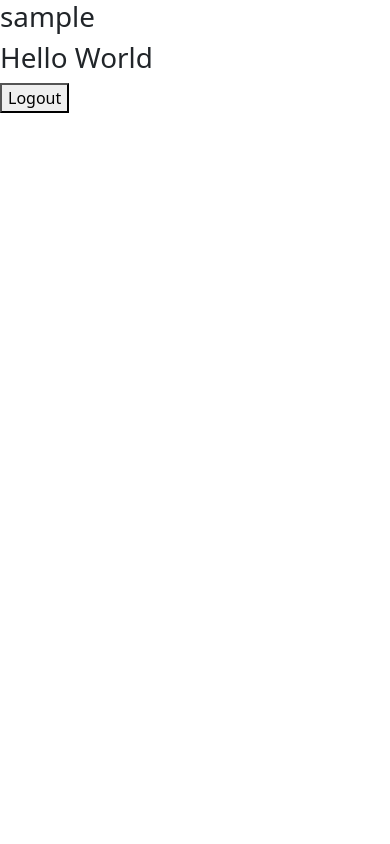
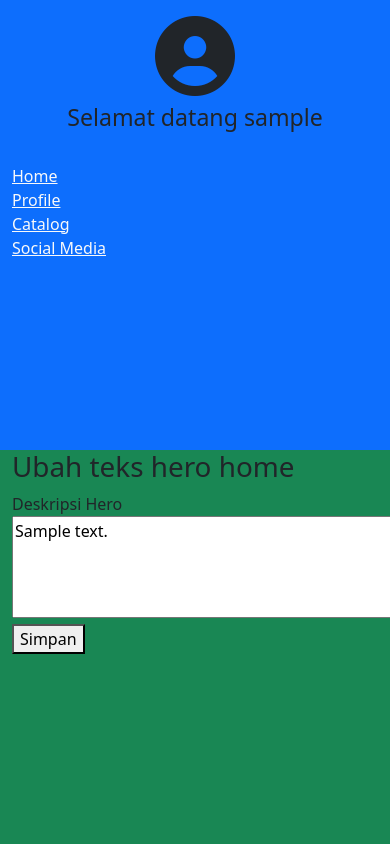
Before and after one commit to earldev4/web-perpus, a PHP site: page /admin/home.php in a window 390 px wide; the page is wider, and only the part inside the window is pictured. Run offline with PHP 8.4, Linux system fonts and the light colour scheme; the visitor is signed in with stand-in values (Sample User, id 1); tables that the repository leaves empty or names only in its code hold one stand-in row (values such as "Sample post"); some libraries are stand-ins or nearby versions.

Commit message:
Make admin panel and configure home hero

```diff
--- a/admin/home.php
+++ b/admin/home.php
@@ -11,7 +11,16 @@ if ($_SERVER['REQUEST_METHOD'] === 'POST') {
         echo json_encode($response);
         exit();
     }
+    if (isset($_POST['hero_title'])) {
+        $response = $perpustakaan->editHeroText($_POST);
+        echo json_encode($response);
+        exit();
+    }
 }
+
+$result = $perpustakaan->getHomeHero();
+$heroText = $result['hero'];
+
 if (isset($_SESSION["is_login"]) == false) {
     header("location: ../pages/login.php");
     exit();
@@ -26,20 +35,47 @@ if (isset($_SESSION["is_login"]) == false) {
     <link href="https://cdn.jsdelivr.net/npm/bootstrap-icons@1.10.5/font/bootstrap-icons.css" rel="stylesheet">
     <link rel="stylesheet" href="https://cdnjs.cloudflare.com/ajax/libs/font-awesome/6.5.0/css/all.min.css" integrity="sha512-..." crossorigin="anonymous" referrerpolicy="no-referrer" />
     <link rel="stylesheet" href="https://cdnjs.cloudflare.com/ajax/libs/toastr.js/latest/css/toastr.min.css">
+    <link rel="stylesheet" href="..assets/style/admin_home.css">
     <title>Admin - Home</title>
 </head>
 <body>
-    <h1><?= isset($_SESSION['nama_user']) ? $_SESSION['nama_user'] : "Belom login" ?></h1>
+    <!--
     <h1>Hello World</h1>
     <form action="home.php" method="POST" id="btn_logout">
         <input type="hidden" name="logout" value="logout">
         <button type="submit">Logout</button>
-    </form>
+    </form> -->
+    <div class="container-fluid">
+        <div class="row min-vh-100">
+            <div class="col-md-2 col-12 bg-primary">
+                <nav>
+                    <div class="d-flex flex-column align-items-center py-3 px-2">
+                        <i class="fa-solid fa-circle-user img-profile" style="font-size: 80px;"></i>
+                        <h3 class="text-center p-2">Selamat datang <?= isset($_SESSION['nama_user']) ? $_SESSION['nama_user'] : "Belom login" ?></h3>
+                    </div>
+                    <div class="page-home"><a href="" class="text-light">Home</a></div>
+                    <div class="page-profile"><a href="" class="text-light">Profile</a></div>
+                    <div class="page-profile"><a href="" class="text-light">Catalog</a></div>
+                    <div class="page-socialmedia"><a href="" class="text-light">Social Media</a></div>
+                </nav>
+            </div>
+            <div class="col-md-10 col-12 bg-success">
+                <h1>Ubah teks hero home</h1>
+                <form action="home.php" method="POST" id="form_hero">
+                    <label for="hero_title">Deskripsi Hero</label><br>
+                    <textarea name="hero_title" id="hero_title" rows="4" cols="50"><?= $heroText["hero_desc"] ?></textarea><br>
+                    <button type="submit">Simpan</button>
+                </form>
+            </div>
+        </div>
+    </div>
     <script src="https://ajax.googleapis.com/ajax/libs/jquery/3.7.1/jquery.min.js"></script>
     <script src="https://cdnjs.cloudflare.com/ajax/libs/toastr.js/latest/js/toastr.min.js"></script>
+     <script src="https://cdn.jsdelivr.net/npm/@popperjs/core@2.11.6/dist/umd/popper.min.js" integrity="sha384-oBqDVmMz9ATKxIep9tiCxS/Z9fNfEXiDAYTujMAeBAsjFuCZSmKbSSUnQlmh/jp3" crossorigin="anonymous"></script>
+    <script src="https://cdn.jsdelivr.net/npm/bootstrap@5.2.3/dist/js/bootstrap.bundle.min.js" integrity="sha384-kenU1KFdBIe4zVF0s0G1M5b4hcpxyD9F7jL+jjXkk+Q2h455rYXK/7HAuoJl+0I4" crossorigin="anonymous"></script>
     <script>
         $(document).ready(function(){
-            $('#btn_logout').submit(function(e){
+            $('#form_hero').submit(function(e){
                 e.preventDefault();
                 let form = $(this);
                 let url = form.attr('action');
--- a/config/class.php
+++ b/config/class.php
@@ -76,4 +76,35 @@ class Perpustakaan{
             "book" => $book
         ];
     }
+    public function getHomeHero(): array {
+        $id = 1;
+        $stmt = $this->conn->prepare("SELECT * FROM home_hero WHERE id_hero = ?");
+        $stmt->bindParam(1, $id);
+        $stmt->execute();
+        $hero = $stmt->fetch(PDO::FETCH_ASSOC);
+        return [
+            "hero" => $hero
+        ];
+    }
+    public function editHeroText($data): array {
+        if($data["hero_title"] != ""){
+            $hero_text = $data["hero_title"];
+            $id = 1;
+            $stmt = $this->conn->prepare("UPDATE home_hero SET hero_desc = ? WHERE id_hero = ?");
+            $stmt->bindParam(1, $hero_text);
+            $stmt->bindParam(2, $id);
+            $stmt->execute();
+            return [
+                "status" => "success",
+                "message" => "Hero Text Berhasil Diubah",
+                "redirect" => "/admin/home.php"
+            ];
+        } else {
+            return [
+                "status" => "error",
+                "message" => "Hero Text Kosong",
+                "redirect" => "/admin/home.php"
+            ];
+        }
+    }
 }
--- a/pages/detail.php
+++ b/pages/detail.php
@@ -10,6 +10,7 @@ if($_SERVER["REQUEST_METHOD"] == "GET") {
         $id_berita = $_GET['id'];
         $result = $perpustakaan->viewBookDetail($id_berita);
         $book = $result['book'];
+        exit();
     }
 }
 ?>
```
Also changed, not shown: index.php (+9 -1 lines), admin/pages/add_book.php (renamed from admin/add_book.php), assets/style/admin_home.css (added).
